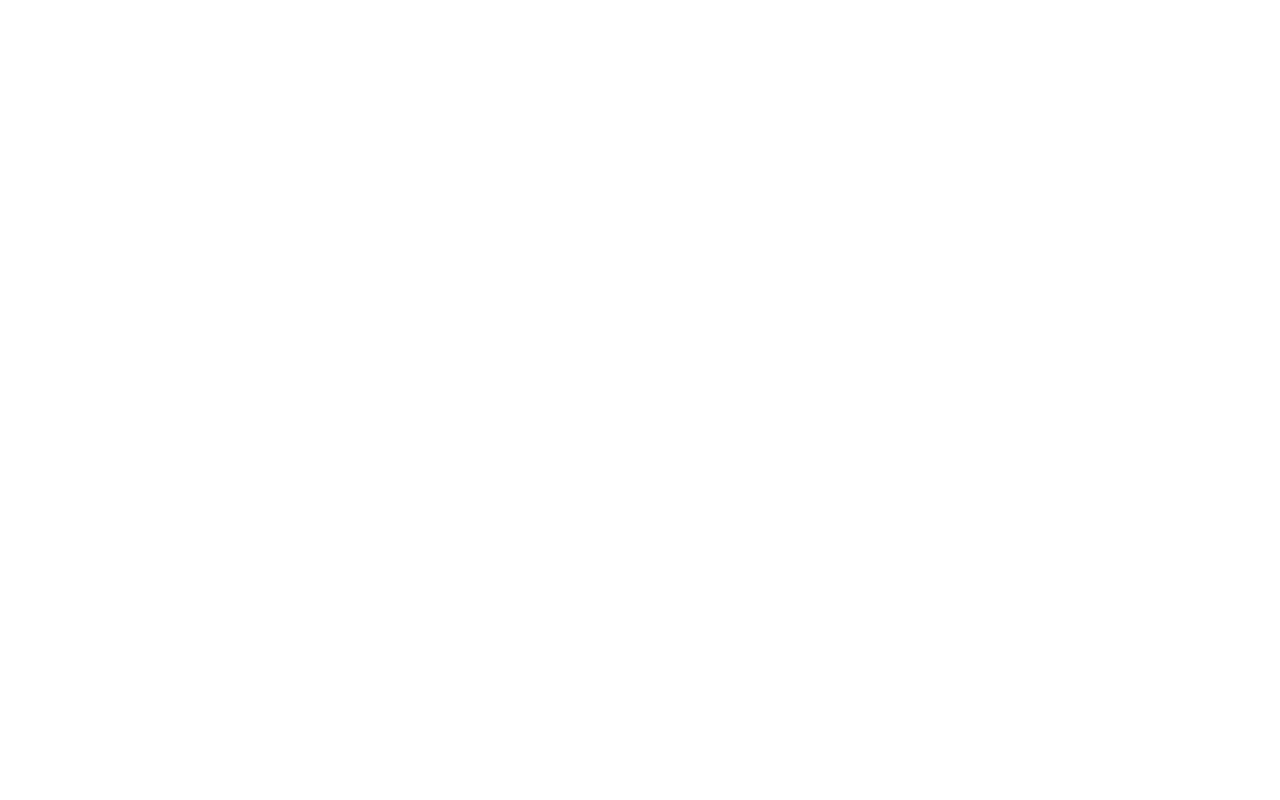
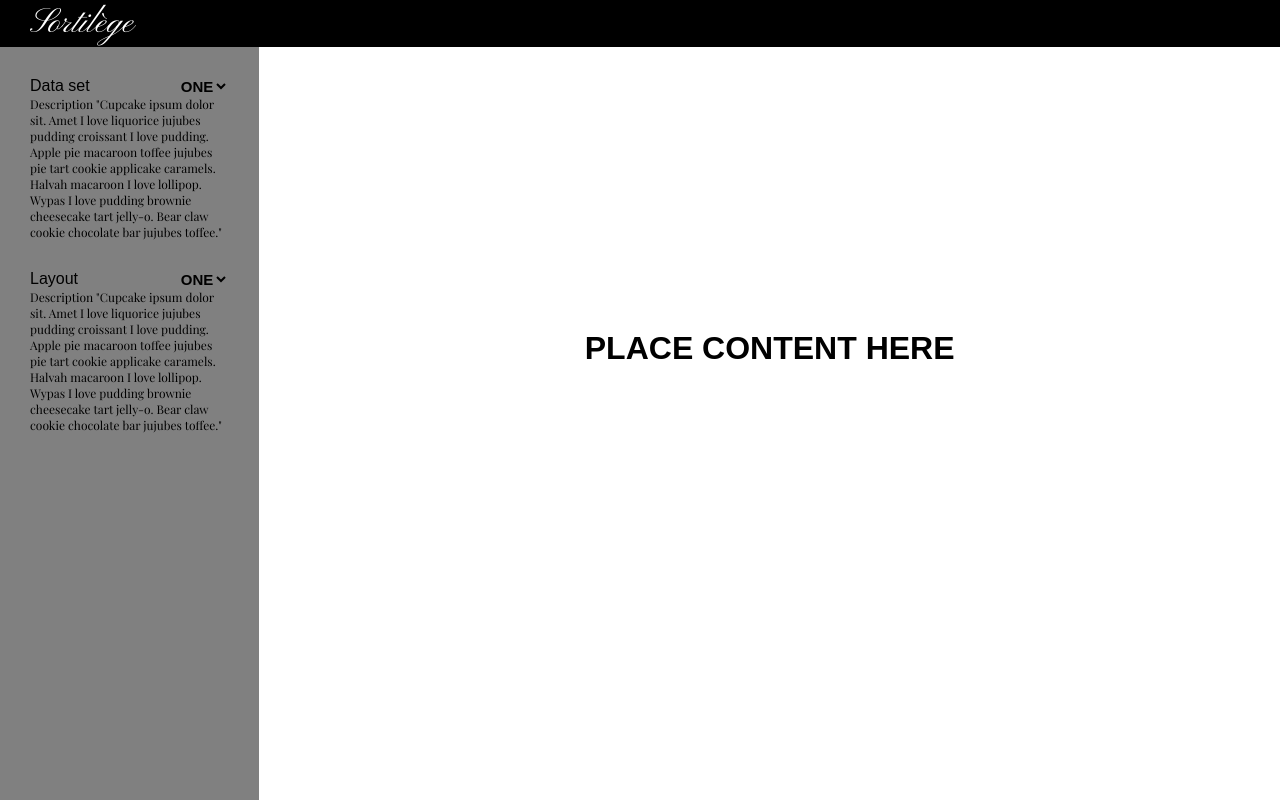
Before and after one commit to vis-tarot/vis-tarot, a website: page index.html in a window 1280 px wide. Drawn offline with nearby package versions, Linux system fonts and the light colour scheme.

Commit message:
first scratches

```diff
--- a/index.html
+++ b/index.html
@@ -4,12 +4,63 @@
   <title>Vis Tarot</title>
   <meta charset="UTF-8">
   <link rel="stylesheet" href="./src/style.css" />
+  <!-- font -->
+  <link href="https://fonts.googleapis.com/css?family=Playfair+Display&display=swap" rel="stylesheet">
+  <link href="https://fonts.googleapis.com/css?family=Pinyon+Script&display=swap" rel="stylesheet">
+
+  <!-- external imports -->
   <script src="https://d3js.org/d3.v4.min.js"></script>
   <script src="http://vega.github.io/datalib/datalib.min.js"></script>
+
+  <!-- internal imports -->
   <script src="./src/main.js"></script>
   <script src="./src/analysis.js"></script>
   <script src="./src/tarot.js"></script>
 </head>
 <body>
+  <div class="flex-down full-height">
+    <div class="header">
+      Sortilège
+    </div>
+    <div class="body flex full-height">
+      <div class="side-bar">
+
+        <div class="flex">
+          <div class="select-label">Data set</div>
+          <select>
+            <option>ONE</option>
+            <option>TWO</option>
+            <option>THREE</option>
+            <option>FOUR</option>
+          </select>
+        </div>
+
+        <div class="description margin-bottom">
+          Description
+          "Cupcake ipsum dolor sit. Amet I love liquorice jujubes pudding croissant I love pudding. Apple pie macaroon toffee jujubes pie tart cookie applicake caramels. Halvah macaroon I love lollipop. Wypas I love pudding brownie cheesecake tart jelly-o. Bear claw cookie chocolate bar jujubes toffee."
+        </div>
+
+        <div class="flex">
+          <div class="select-label">Layout</div>
+          <select>
+            <option>ONE</option>
+            <option>TWO</option>
+            <option>THREE</option>
+            <option>FOUR</option>
+          </select>
+        </div>
+
+        <div class="description">
+          Description
+          "Cupcake ipsum dolor sit. Amet I love liquorice jujubes pudding croissant I love pudding. Apple pie macaroon toffee jujubes pie tart cookie applicake caramels. Halvah macaroon I love lollipop. Wypas I love pudding brownie cheesecake tart jelly-o. Bear claw cookie chocolate bar jujubes toffee."
+        </div>
+
+      </div>
+      <div class="main-content">
+        <h1>PLACE CONTENT HERE</h1>
+        <svg></svg>
+      </div>
+    </div>
+  </div>
 </body>
 </html>
--- a/src/style.css
+++ b/src/style.css
@@ -1,10 +1,104 @@
-body {
+/* GENERAL PROPS */
+
+html,
+body{
   font-family: Futura, sans-serif;
   width: 100%;
   height: 100%;
+  padding: 0;
+  margin: 0;
+}
+
+.flex {
+  display: flex;
+}
+
+.flex-down {
+  display: flex;
+  flex-direction: column;
+}
+
+.full-width {
+  width: 100%;
+}
+.full-height {
+  height: 100%;
+}
+
+.description {
+  font-family: 'Playfair Display', serif;
+  font-size: 12px;
+}
+
+.margin-bottom {
+  margin-bottom: 30px;
+}
+
+
+
+/* SECTIONS */
+
+.header {
+  align-items: center;
+  background: black;
+  color: white;
+  display: flex;
+  font-family: 'Pinyon Script', cursive;
+  font-size: 35px;
+  height: 50px;
+  padding: 0 30px;
+}
+
+
+.side-bar {
+  background: grey;
+  width: 250px;
+  padding: 30px;
+}
+
+.main-content {
+  align-items: center;
+  display: flex;
+  flex-direction: column;
+  height: 100%;
+  justify-content: center;
+  width: 100%;
 }
 
 .cardspace {
     fill: none;
     outline: 2px dashed #333;
 }
+
+
+
+/* SELECT STYLING */
+.select-label {
+  white-space: nowrap;
+
+}
+
+select {
+  background-color: rgba(0, 0, 0, 0);
+  border: 0;
+  color: black;
+	display: flex;
+	font-size: 15px;
+	font-weight: 700;
+  margin: 0;
+  text-transform: uppercase;
+  text-align-last: right;
+	width: 100%;
+}
+select::-ms-expand {
+	display: none;
+}
+select:focus {
+	border-color: #aaa;
+	color: #222;
+	outline: none;
+}
+select option {
+	font-weight: normal;
+  text-transform: none;
+}
```
